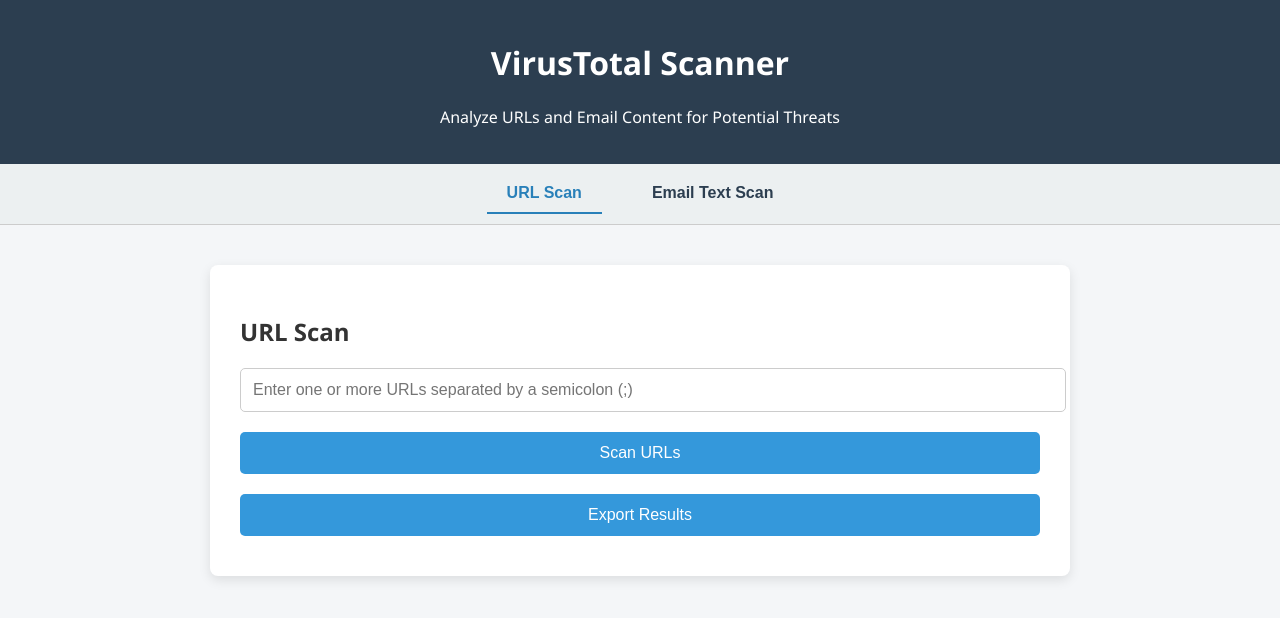
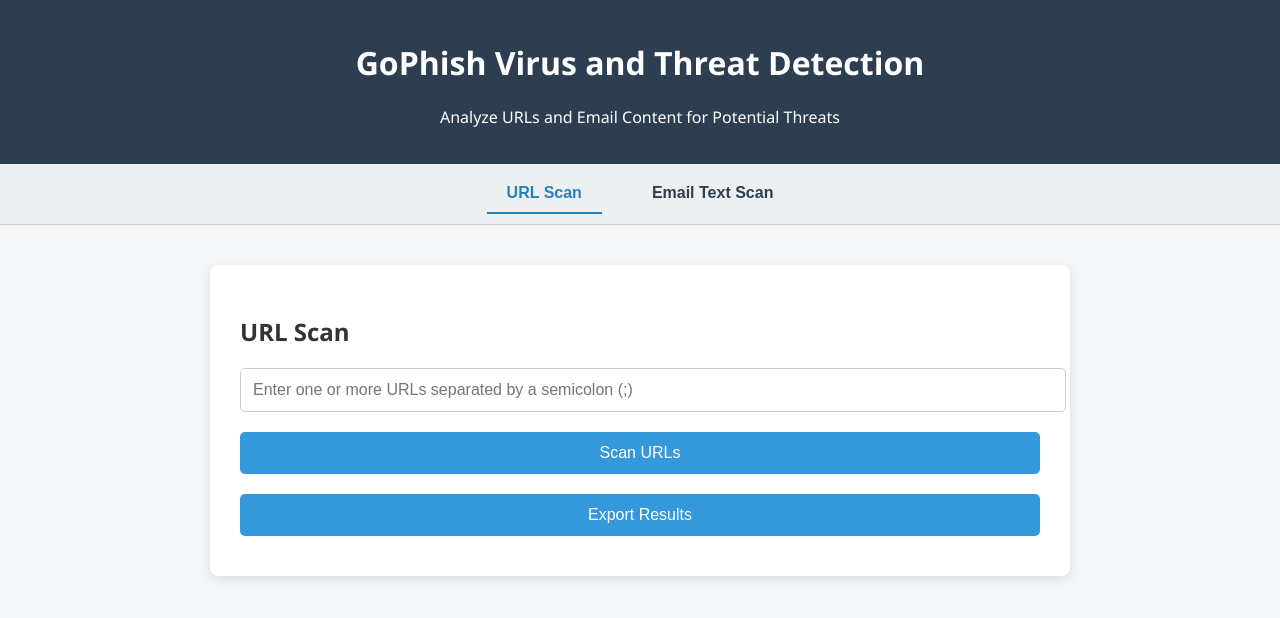
Before and after one commit to TristinL6982/virustotal-proxy, a website: page public/index.html in a window 1280 px wide. Drawn offline with Linux system fonts and the light colour scheme.

Commit message:
Update index.html

```diff
--- a/public/index.html
+++ b/public/index.html
@@ -103,7 +103,7 @@
 </head>
 <body>
   <header>
-    <h1>VirusTotal Scanner</h1>
+    <h1>GoPhish Virus and Threat Detection</h1>
     <p>Analyze URLs and Email Content for Potential Threats</p>
   </header>
 
```
